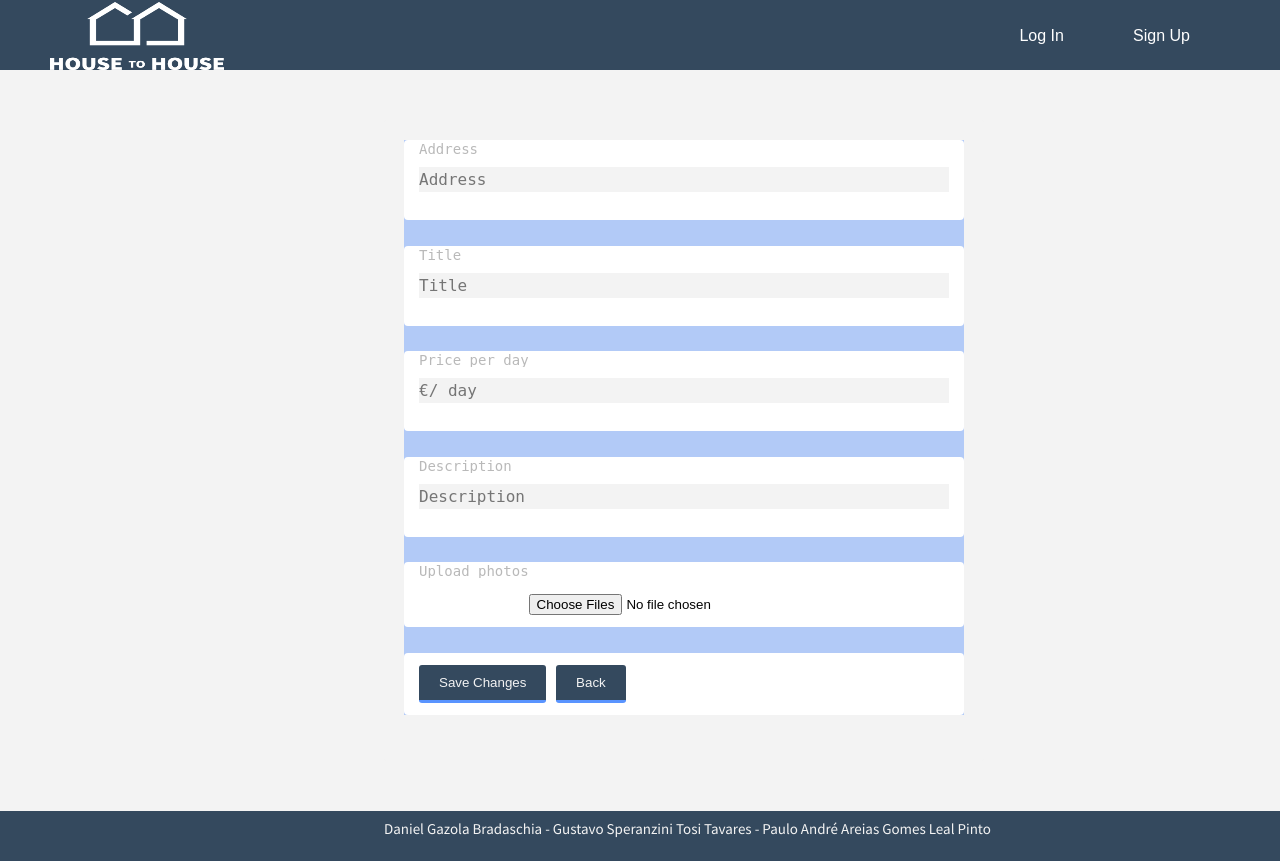
After one commit to DanielBradaschia/FEUP-LTW, a PHP site: page /addPlace.php in a window 1280 px wide. The commit adds this page. Run offline with PHP 8.4, Linux system fonts and the light colour scheme; data comes from the database, SQL or seed files in the repository; some libraries are stand-ins or nearby versions.

Commit message:
added css of add places

```diff
--- a/src/css/style.css
+++ b/src/css/style.css
@@ -1663,113 +1663,113 @@ xcustom form elements
 
 /*----------------------------------
 
-  addRestaurants
+  addPlaces
 
  -----------------------------------*/
-.addRestaurantForm {
+.addPlaceForm {
   max-width: 600px;
   margin: 50px auto;
   margin-left: 30%;
   background: #F3F3F3;
   border-radius: 2px;
   padding: 20px;
-  font-family: "Source Sans Pro", sans-serif; }
-
-.addRestaurantForm .container {
+  font-family: "Andale Mono", monospace;
+}
+
+.addPlaceForm .container {
   margin-bottom: 1.6em;
   background-color: #ffffff;
   border-radius: 4px;
   padding: 10px 10px 10px 10px; }
 
-.addRestaurantForm h1 {
-  display: block;
-  text-align: center;
-  padding: 0;
-  margin: 0px 0px 20px 0px;
-  color: #5C5C5C;
-  font-size: x-large; }
-
-.addRestaurantForm ul {
+.addPlaceForm ul {
   list-style: none;
   padding: 0;
-  margin: 0; }
-
-.addRestaurantForm li {
+  margin: 0;
+}
+
+.addPlaceForm li {
   display: block;
-  padding: 9px;
+  padding: 2px 5px 2px 5px;
   border: 1px solid #DDDDDD;
   margin-bottom: 30px;
-  border-radius: 3px; }
-
-.addRestaurantForm li:last-child {
+  border-radius: 3px;
+}
+
+.addPlaceForm li:last-child {
   border: none;
-  margin-bottom: 0px; }
-
-.addRestaurantForm li > label {
+  margin-bottom: 0px;
+}
+
+.addPlaceForm li > label {
   display: block;
   float: left;
-  margin-top: -19px;
+  margin-top: -10px;
   height: 14px;
-  padding: 2px 5px 2px 5px;
+  padding: -20px 5px 2px 5px;
   color: #B9B9B9;
   font-size: 14px;
   overflow: hidden;
-  font-family: "Source Sans Pro", sans-serif; }
-
-.addRestaurantForm input[type="text"],
-.addRestaurantForm input[type="date"],
-.addRestaurantForm input[type="datetime"],
-.addRestaurantForm input[type="email"],
-.addRestaurantForm input[type="number"],
-.addRestaurantForm input[type="search"],
-.addRestaurantForm input[type="time"],
-.addRestaurantForm input[type="url"],
-.addRestaurantForm input[type="password"],
-.addRestaurantForm textarea,
-.addRestaurantForm select {
+  font-family: "Andale Mono", monospace;
+}
+
+
+.addPlaceForm input[type="text"],
+.addPlaceForm input[type="date"],
+.addPlaceForm input[type="datetime"],
+.addPlaceForm input[type="email"],
+.addPlaceForm input[type="number"],
+.addPlaceForm input[type="search"],
+.addPlaceForm input[type="time"],
+.addPlaceForm input[type="url"],
+.addPlaceForm input[type="password"],
+.addPlaceForm textarea,
+.addPlaceForm select {
   box-sizing: border-box;
   -webkit-box-sizing: border-box;
   -moz-box-sizing: border-box;
+  margin-top: 15px;
   width: 100%;
   display: block;
   outline: none;
   border: none;
-  height: 25px;
+  height: -25px;
   line-height: 25px;
   font-size: 16px;
   padding: 0;
-  font-family: "Source Sans Pro", sans-serif;
-  background-color: #F3F3F3; }
-
-.addRestaurantForm li > span {
-  background: #b4b4b4;
-  display: block;
-  padding: 3px;
-  margin: 0 -9px -9px -9px;
-  text-align: center;
-  color: #F3F3F3;
-  font-family: "Open Sans", sans-serif;
-  font-size: 11px; }
-
-.addRestaurantForm textarea {
-  resize: none; }
-
-.addRestaurantForm button,
-.addRestaurantForm input[type="submit"],
-.addRestaurantForm input[type="button"] {
+  font-family: "Andale Mono", monospace;
+  background-color: #F3F3F3;
+}
+
+.addPlaceForm textarea {
+  resize: none;
+}
+
+.addPlaceForm ul:last-child {
+  background-color: rgb(178, 202, 247);
+}
+
+
+.addPlaceForm button,
+.addPlaceForm input[type="submit"],
+.addPlaceForm input[type="button"] {
   background: #34495E;
   border: none;
   padding: 10px 20px 10px 20px;
   border-bottom: 3px solid #5994FF;
   border-radius: 3px;
-  color: #F3F3F3; }
+  color: #F3F3F3;
+  text-align: center;
+}
 
 #button-add:hover,
-.addRestaurantForm button:hover,
-.addRestaurantForm input[type="submit"]:hover,
-.addRestaurantForm input[type="button"]:hover {
+.addPlaceForm button:hover,
+.addPlaceForm input[type="submit"]:hover,
+.addPlaceForm input[type="button"]:hover {
   background: #6B9FFF;
-  color: #F3F3F3; }
+  color: #F3F3F3;
+  text-align: center;
+}
 
 /* --------------------------------
 
--- /dev/null
+++ b/src/pages/addPlace.php
@@ -0,0 +1,56 @@
+<?php
+include_once "header.php";
+$_SESSION['token'] = generate_random_token();
+
+?>
+<form class = "addPlaceForm" action="../dbActions/addPlace.php" method="post" enctype="multipart/form-data">
+    <input type="hidden" name="token" id="token" value="<?php echo $_SESSION['token']; ?>"/>
+    <ul>
+        <div class="container">
+        <li>
+            <label for="Address">Address</label>
+            <input type="text" name="address" maxlength="100" placeholder="Address"><br>
+        </li>
+        </div>
+
+        <div class="container">
+        <li>
+            <label for="Title">Title</label>
+            <input type="text" name="title"  maxlength="100" placeholder="Title"><br>
+        </li>
+        </div>
+
+        <div class="container">
+        <li>
+            <label for="Price">Price per day</label>
+            <input placeholder="€/ day" name="price" class="form-control" type="text"><br>
+        </li>
+        </div>
+
+        <div class="container">
+        <li>
+            <label for="Description">Description</label>
+            <input type="text" name="description"  maxlength="1000" placeholder="Description"><br>
+        </li>
+        </div>
+
+
+        <div class="container">
+        <li>
+            <label for="PhotosUpload">Upload photos </label>
+            <input id="findPhoto" type="file" name="fileToUpload[]" id="fileToUpload" multiple="multiple">
+        </li>
+
+        </div>
+        <div class="container">
+        <li>
+            <input type="submit" value="Save Changes">
+            <input action="action" type="button" value="Back" onclick="window.history.go(-1); return false;" />
+        </li>
+        </div>
+    </ul>
+</form>
+
+<?php
+include_once "footer.php";
+?>
```
Also changed, not shown: src/pages/profile.php (+16 -0 lines), src/dbActions/addPlace.php (added).
